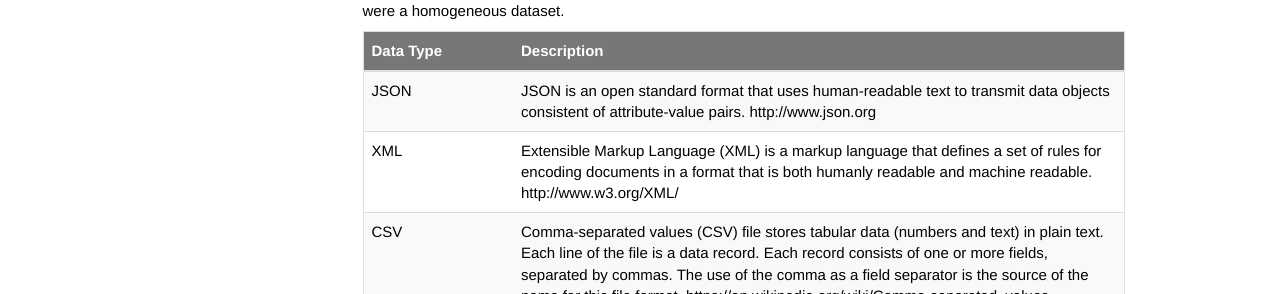
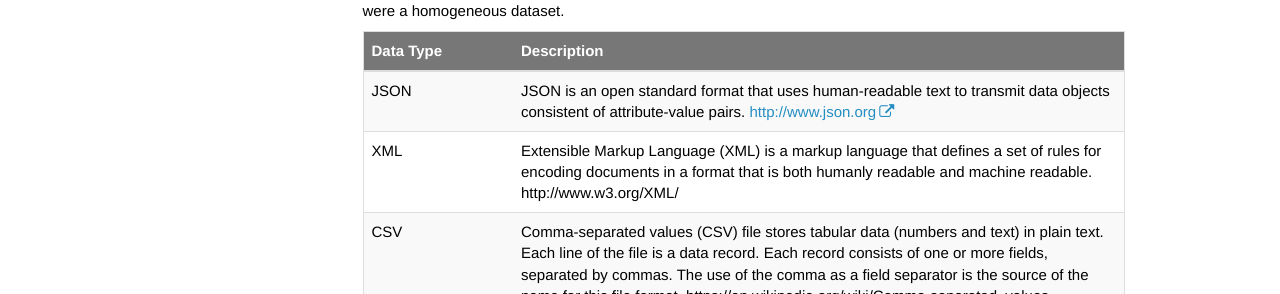
Before and after one commit to blobcity/blobcity.github.io, a Jekyll site: the page built from pages/mydoc/multi_model_storage.md, in a window 1280 px wide and 1296 px high. Shown: the part 414-708 px from the top of the window. Built offline with Jekyll 4.4.1, drawn with Linux system fonts in a browser that asks for light colours; nearby versions of some CDN libraries; comment, search, counter and statistics services are not loaded; part of the change alters nothing that is shown.

```diff
--- a/pages/mydoc/multi_model_storage.md
+++ b/pages/mydoc/multi_model_storage.md
@@ -13,7 +13,7 @@ The BlobCity database is known for its speciality of being able to store and pro
 
 Data Type | Description
 ----------|----------|
-JSON | JSON is an open standard format that uses human-readable text to transmit data objects consistent of attribute-value pairs. http://www.json.org
+JSON | JSON is an open standard format that uses human-readable text to transmit data objects consistent of attribute-value pairs. [http://www.json.org](http://www.json.org)
 XML | Extensible Markup Language (XML) is a markup language that defines a set of rules for encoding documents in a format that is both humanly readable and machine readable. http://www.w3.org/XML/
 CSV | Comma-separated values (CSV) file stores tabular data (numbers and text) in plain text. Each line of the file is a data record. Each record consists of one or more fields, separated by commas. The use of the comma as a field separator is the source of the name for this file format. https://en.wikipedia.org/wiki/Comma-separated_values
 SQL | Structured Query Language (SQL) is a special purpose programming language designed for managing data held in a relational database management system (RDBMS), or for stream processing in a relational data stream management system (RDSMS). https://en.wikipedia.org/wiki/SQL
```
